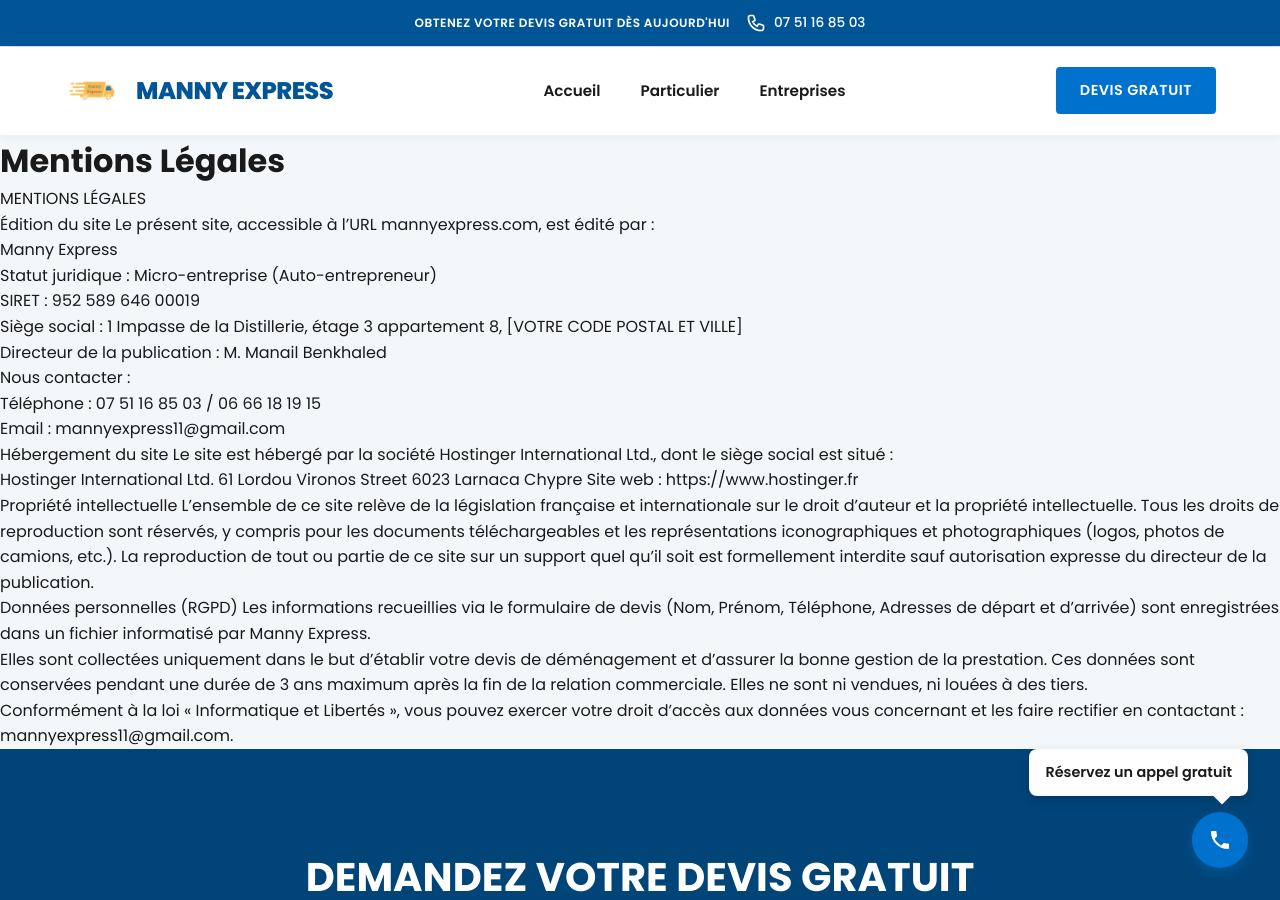
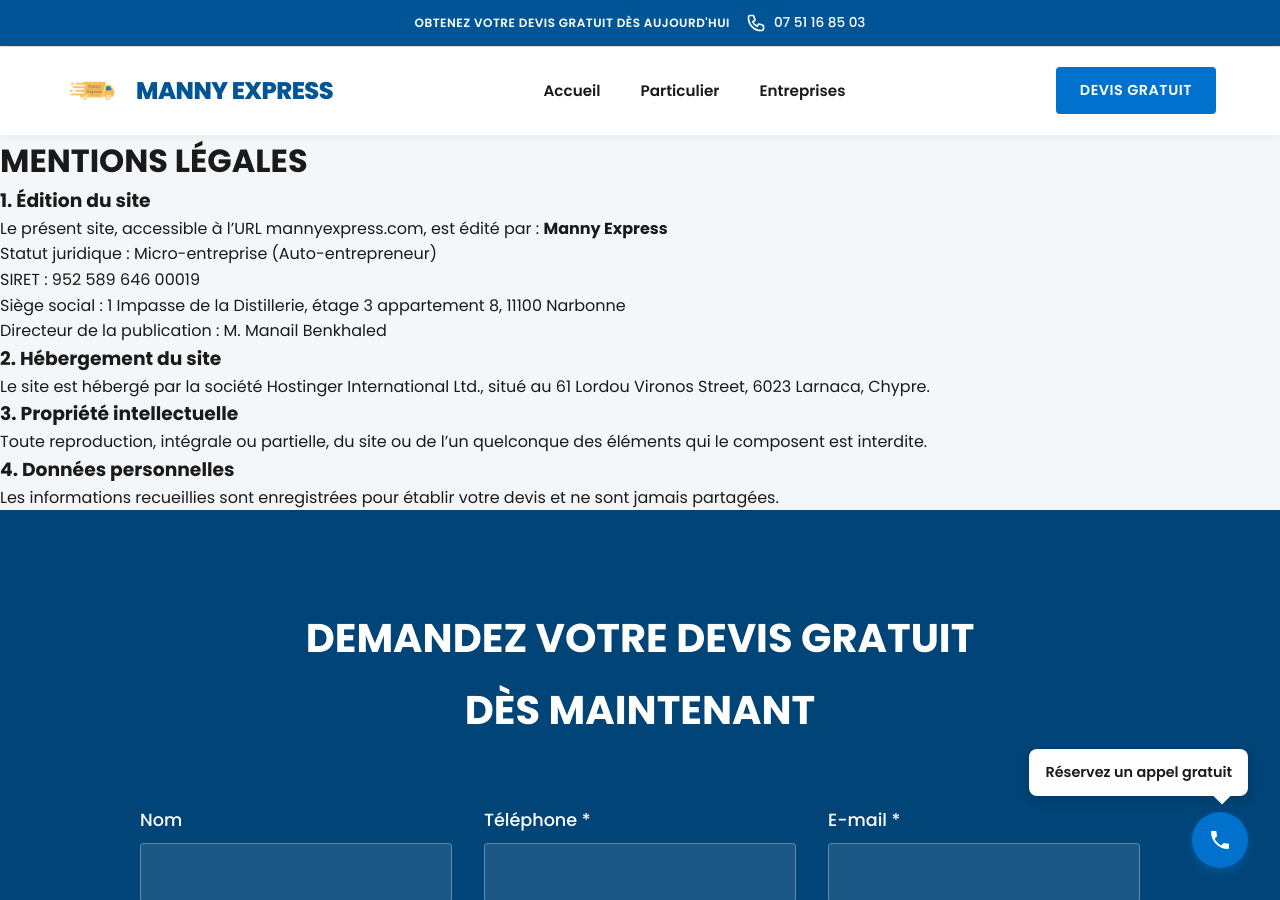
Before and after one commit to billoosijok/mannyexpress, a Jekyll site: the page built from mentions-legales.md, in a window 1280 px wide and 900 px high. Built offline with Jekyll 4.4.1, drawn with Linux system fonts in a browser that asks for light colours.

Commit message:
Update mentions-legales.md

```diff
--- a/mentions-legales.md
+++ b/mentions-legales.md
@@ -3,39 +3,21 @@
 title: Mentions Légales
 ---
 
-# Mentions Légales
+# MENTIONS LÉGALES
 
-MENTIONS LÉGALES
-1. Édition du site
+### 1. Édition du site
 Le présent site, accessible à l’URL mannyexpress.com, est édité par :
+**Manny Express**
+* Statut juridique : Micro-entreprise (Auto-entrepreneur)
+* SIRET : 952 589 646 00019
+* Siège social : 1 Impasse de la Distillerie, étage 3 appartement 8, 11100 Narbonne
+* Directeur de la publication : M. Manail Benkhaled
 
-Manny Express
+### 2. Hébergement du site
+Le site est hébergé par la société Hostinger International Ltd., situé au 61 Lordou Vironos Street, 6023 Larnaca, Chypre.
 
-Statut juridique : Micro-entreprise (Auto-entrepreneur)
+### 3. Propriété intellectuelle
+Toute reproduction, intégrale ou partielle, du site ou de l’un quelconque des éléments qui le composent est interdite.
 
-SIRET : 952 589 646 00019
-
-Siège social : 1 Impasse de la Distillerie, étage 3 appartement 8, [VOTRE CODE POSTAL ET VILLE]
-
-Directeur de la publication : M. Manail Benkhaled
-
-Nous contacter :
-
-Téléphone : 07 51 16 85 03 / 06 66 18 19 15
-
-Email : mannyexpress11@gmail.com
-
-2. Hébergement du site
-Le site est hébergé par la société Hostinger International Ltd., dont le siège social est situé :
-
-Hostinger International Ltd. 61 Lordou Vironos Street 6023 Larnaca Chypre Site web : https://www.hostinger.fr
-
-3. Propriété intellectuelle
-L’ensemble de ce site relève de la législation française et internationale sur le droit d’auteur et la propriété intellectuelle. Tous les droits de reproduction sont réservés, y compris pour les documents téléchargeables et les représentations iconographiques et photographiques (logos, photos de camions, etc.). La reproduction de tout ou partie de ce site sur un support quel qu’il soit est formellement interdite sauf autorisation expresse du directeur de la publication.
-
-4. Données personnelles (RGPD)
-Les informations recueillies via le formulaire de devis (Nom, Prénom, Téléphone, Adresses de départ et d'arrivée) sont enregistrées dans un fichier informatisé par Manny Express.
-
-Elles sont collectées uniquement dans le but d'établir votre devis de déménagement et d'assurer la bonne gestion de la prestation. Ces données sont conservées pendant une durée de 3 ans maximum après la fin de la relation commerciale. Elles ne sont ni vendues, ni louées à des tiers.
-
-Conformément à la loi « Informatique et Libertés », vous pouvez exercer votre droit d'accès aux données vous concernant et les faire rectifier en contactant : mannyexpress11@gmail.com.
+### 4. Données personnelles
+Les informations recueillies sont enregistrées pour établir votre devis et ne sont jamais partagées.
```
